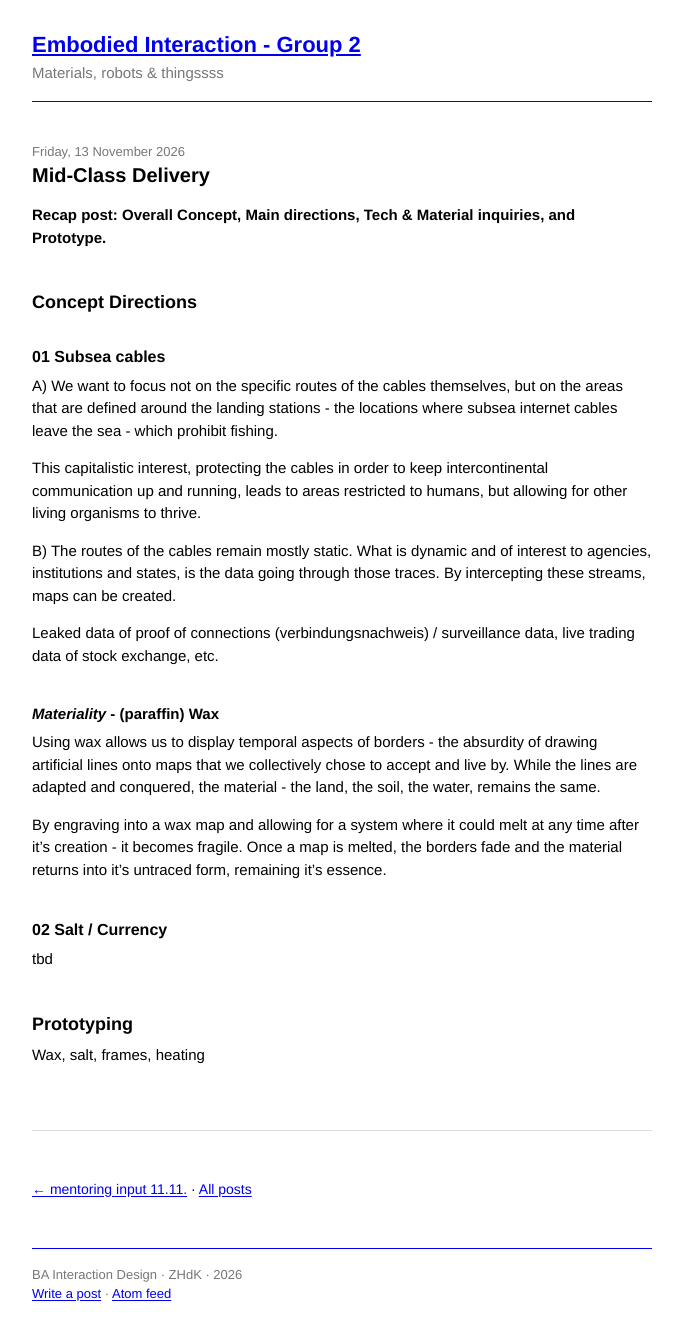
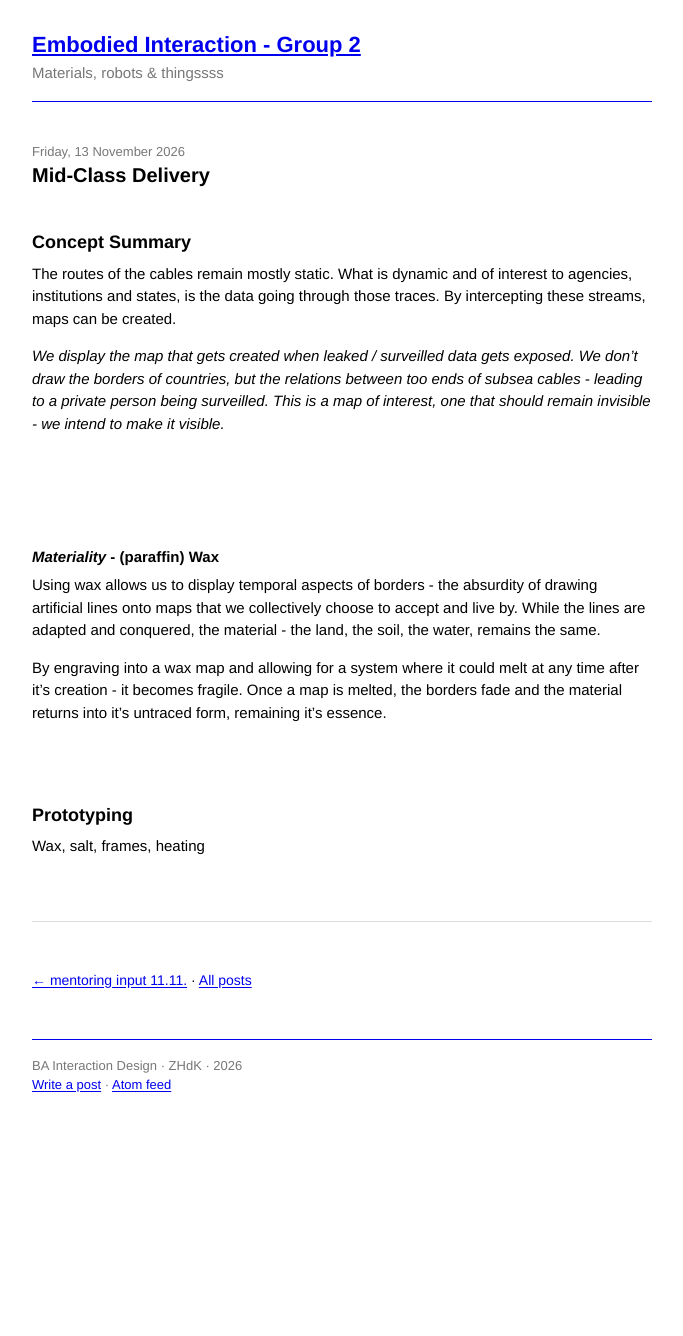
Before and after one commit to bonjourclaudio/aewwwww-blog, a Jekyll site: the page built from _posts/2026-11-11-final-concept.md, in a window 1280 px wide. Shown: the whole page, without its empty margins (298-981 px from the left). Built offline with Jekyll 4.4.1, drawn with Linux system fonts in a browser that asks for light colours; after the commit the page ends 1127 px from its top, so only the background shows below that.

Commit message:
Update _posts/2026-11-11-final-concept.md (via Pages CMS)

```diff
--- a/_posts/2026-11-11-final-concept.md
+++ b/_posts/2026-11-11-final-concept.md
@@ -3,37 +3,27 @@ title: Mid-Class Delivery
 date: 2026-11-13
 published: true
 ---
-**Recap post: Overall Concept, Main directions, Tech & Material inquiries, and Prototype.**
+## Concept Summary
+
+The routes of the cables remain mostly static. What is dynamic and of interest to agencies, institutions and states, is the data going through those traces. By intercepting these streams, maps can be created.
+
+*We display the map that gets created when leaked / surveilled data gets exposed. We don't draw the borders of countries, but the relations between too ends of subsea cables - leading to a private person being surveilled. This is a map of interest, one that should remain invisible - we intend to make it visible.*
 
 
 
-## Concept Directions
+&nbsp;
 
-### 01 Subsea cables
-
-A) We want to focus not on the specific routes of the cables themselves, but on the areas that are defined around the landing stations - the locations where subsea internet cables leave the sea - which prohibit fishing.
-
-This capitalistic interest, protecting the cables in order to keep intercontinental communication up and running, leads to areas restricted to humans, but allowing for other living organisms to thrive.
-
-B) The routes of the cables remain mostly static. What is dynamic and of interest to agencies, institutions and states, is the data going through those traces. By intercepting these streams, maps can be created.
-
-Leaked data of proof of connections (verbindungsnachweis) / surveillance data, live trading data of stock exchange, etc.
-
-
+&nbsp;
 
 #### *Materiality* - (paraffin) Wax
 
-Using wax allows us to display temporal aspects of borders - the absurdity of drawing artificial lines onto maps that we collectively chose to accept and live by. While the lines are adapted and conquered, the material - the land, the soil, the water, remains the same.
+Using wax allows us to display temporal aspects of borders - the absurdity of drawing artificial lines onto maps that we collectively choose to accept and live by. While the lines are adapted and conquered, the material - the land, the soil, the water, remains the same.
 
 By engraving into a wax map and allowing for a system where it could melt at any time after it's creation - it becomes fragile. Once a map is melted, the borders fade and the material returns into it's untraced form, remaining it's essence.
 
 
 
-### 02 Salt / Currency
-
-tbd
-
-
+&nbsp;
 
 ## Prototyping
 
```
